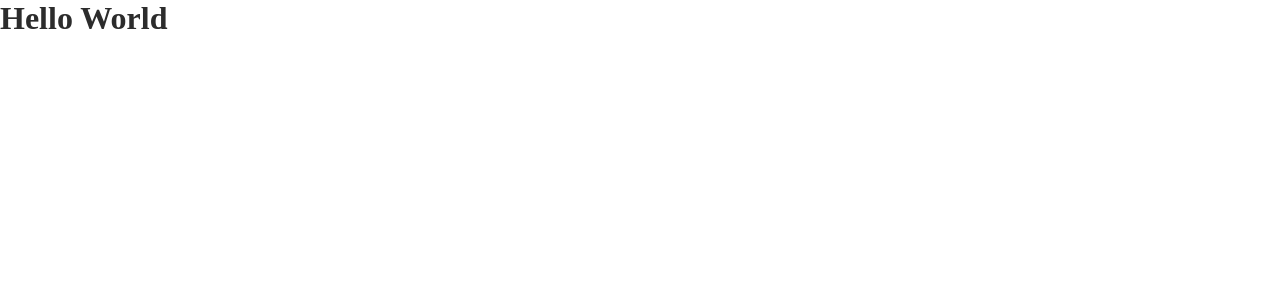
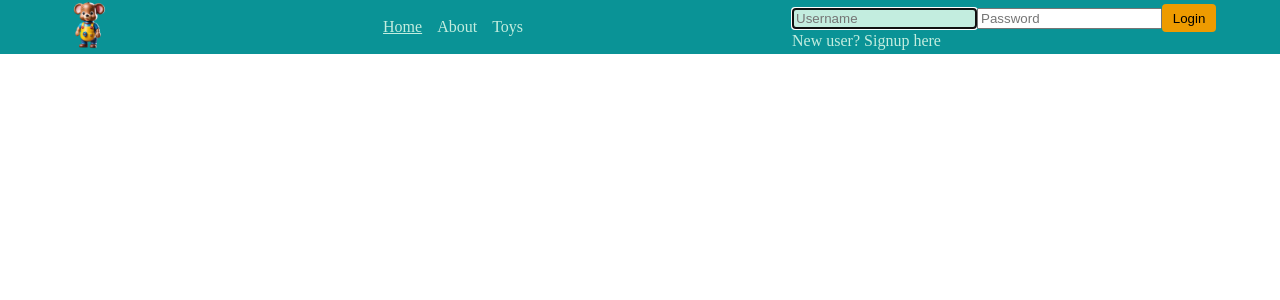
Before and after one commit to Spiivak/mistertoy-frontend, a React (Vite) app: page / in a window 1280 px wide. Shown: the top 300 px of the page. Built offline with nearby package versions, Linux system fonts and the light colour scheme; a web font is replaced by a local one.

Commit message:
Import cmps

```diff
--- a/src/root-cmp.jsx
+++ b/src/root-cmp.jsx
@@ -5,13 +5,14 @@ import './assets/style/main.css'
 // const { Route, Routes } = ReactRouterDOM
 // const { Provider } = ReactRedux
 
-// import { AppHeader } from './cmps/AppHeader'
+import { AppHeader } from './cmps/AppHeader'
 // import { AppFooter } from './cmps/AppFooter'
 
 // import { HomePage } from './pages/HomePage'
 // import { AboutUs } from './pages/AboutUs'
 // import { CarIndex } from './pages/CarIndex.jsx'
 import { store } from './store/store.js'
+import { ToyIndex } from './pages/ToyIndex.jsx'
 // import { CarDetails } from './pages/CarDetails.jsx'
 
 
@@ -20,19 +21,18 @@ export function App() {
     return (
         <Provider store={store}>
             <Router>
-                <h1>Hello World</h1>
-                {/* <section className="main-layout app">
+                <section className="main-layout app">
                     <AppHeader />
                     <main>
                         <Routes>
-                            <Route element={<HomePage />} path="/" />
-                            <Route element={<AboutUs />} path="/about" />
-                            <Route element={<CarDetails />} path="/car/:carId" />
-                            <Route element={<CarIndex />} path="/car" />
+                            {/* <Route element={<HomePage />} path="/" /> */}
+                            {/* <Route element={<AboutUs />} path="/about" /> */}
+                            {/* <Route element={<CarDetails />} path="/car/:carId" /> */}
+                            <Route element={<ToyIndex />} path="/toy" />
                         </Routes>
                     </main>
-                    <AppFooter />
-                </section> */}
+                    {/* <AppFooter /> */}
+                </section>
             </Router>
         </Provider>
     )
```
